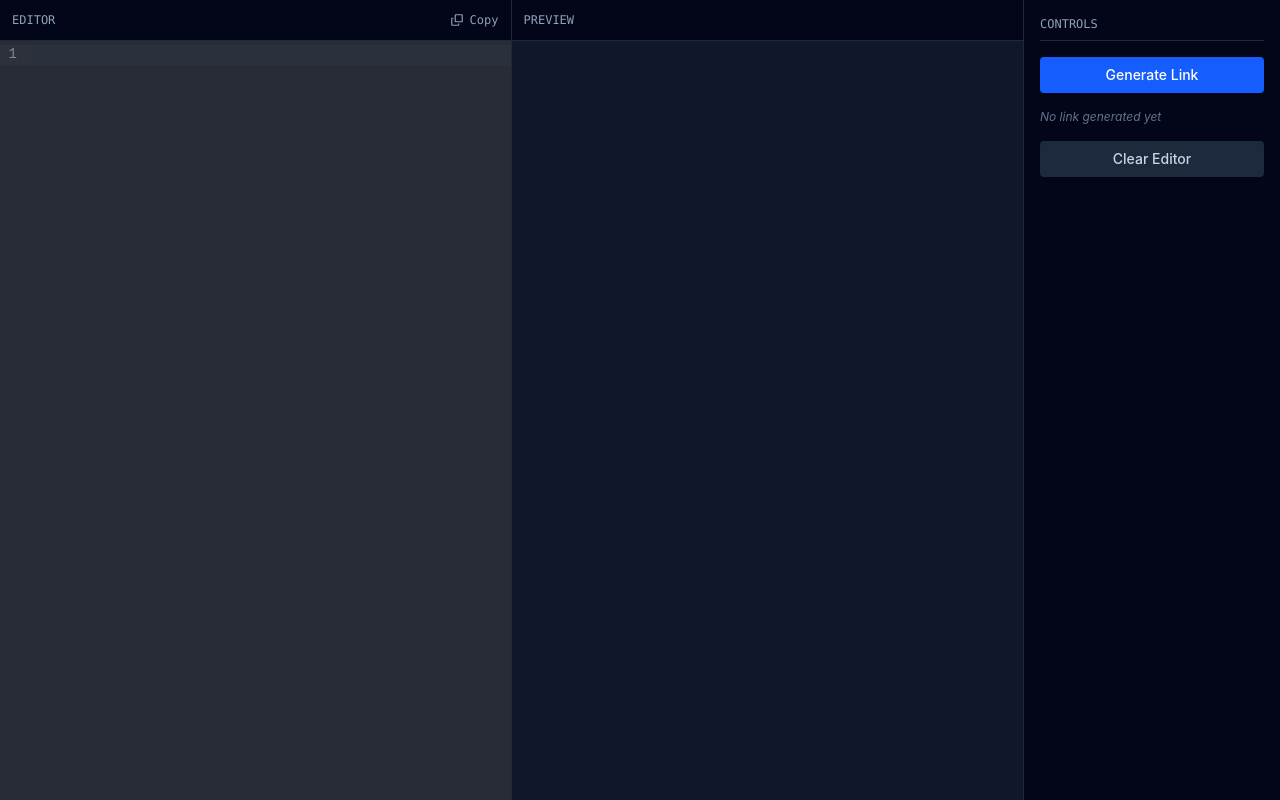
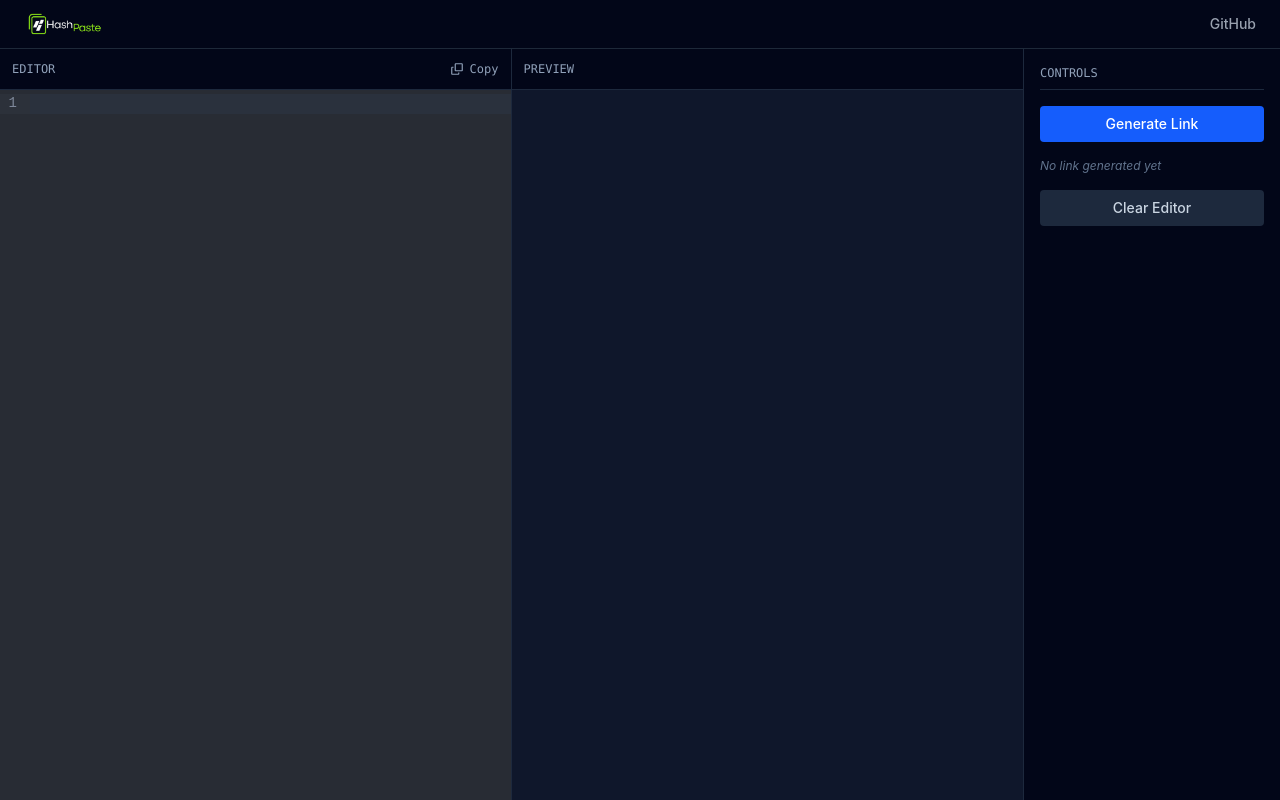
Before and after one commit to ic0e/HashPaste, a React (Vite) app: page / in a window 1280 px wide. Built offline with nearby package versions, Linux system fonts and the light colour scheme.

Commit message:
feat: added a header with the project logo and github link

```diff
--- a/src/App.tsx
+++ b/src/App.tsx
@@ -3,6 +3,7 @@ import CodeMirror from '@uiw/react-codemirror';
 import { markdown } from '@codemirror/lang-markdown';
 import Markdown from 'react-markdown';
 import { compressText, decompressText } from './engine/compression'
+import Header from './components/header'
 
 function App() {
   const [text, setText] = useState('');
@@ -65,6 +66,8 @@ function App() {
   };
 
   return (
+    <div className="flex flex-col h-screen w-full bg-slate-900 text-slate-100 overflow-hidden">
+      <Header />
       <div className="flex h-screen w-screen bg-slate-900 text-slate-100 overflow-hidden">
             <div className="w-[80%] h-full flex flex-row border-r border-slate-800">
               <div className="w-1/2 h-full border-r border-slate-800 flex flex-col">
@@ -161,6 +164,7 @@ function App() {
                   </button>
             </div>
       </div>
+  </div>
   )
 }
 
--- /dev/null
+++ b/src/components/header.tsx
@@ -0,0 +1,23 @@
+function Header() {
+  return (
+    <header className="border-b border-gray-800 bg-slate-950 py-2 flex-none">
+      <div className="w-full px-6 flex justify-between items-center">
+        <img
+          src="/hashpaste-logo.png"
+          alt="HashPaste"
+          className="h-8 w-auto cursor-pointer scale-150 origin-left transition-transform"
+        />
+        <a
+          href="https://github.com/ic0e/hashpaste"
+          target="_blank"
+          rel="noopener noreferrer"
+          className="text-gray-400 hover:text-gray-200 text-sm font-medium transition-colors"
+        >
+          GitHub
+        </a>
+      </div>
+    </header>
+  );
+}
+
+export default Header;
```
Also changed, not shown: public/hashpaste-icon.svg (added), public/hashpaste-logo.png (added). Lines whose indentation alone changed are shown as unchanged.
